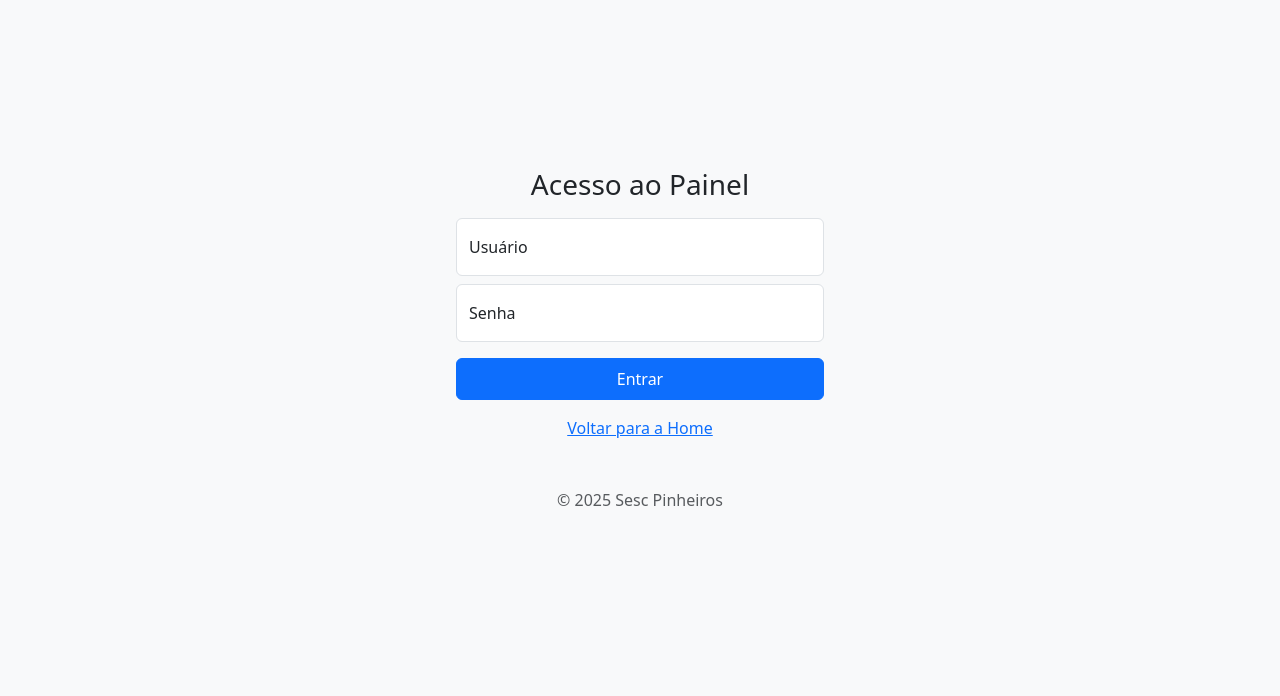
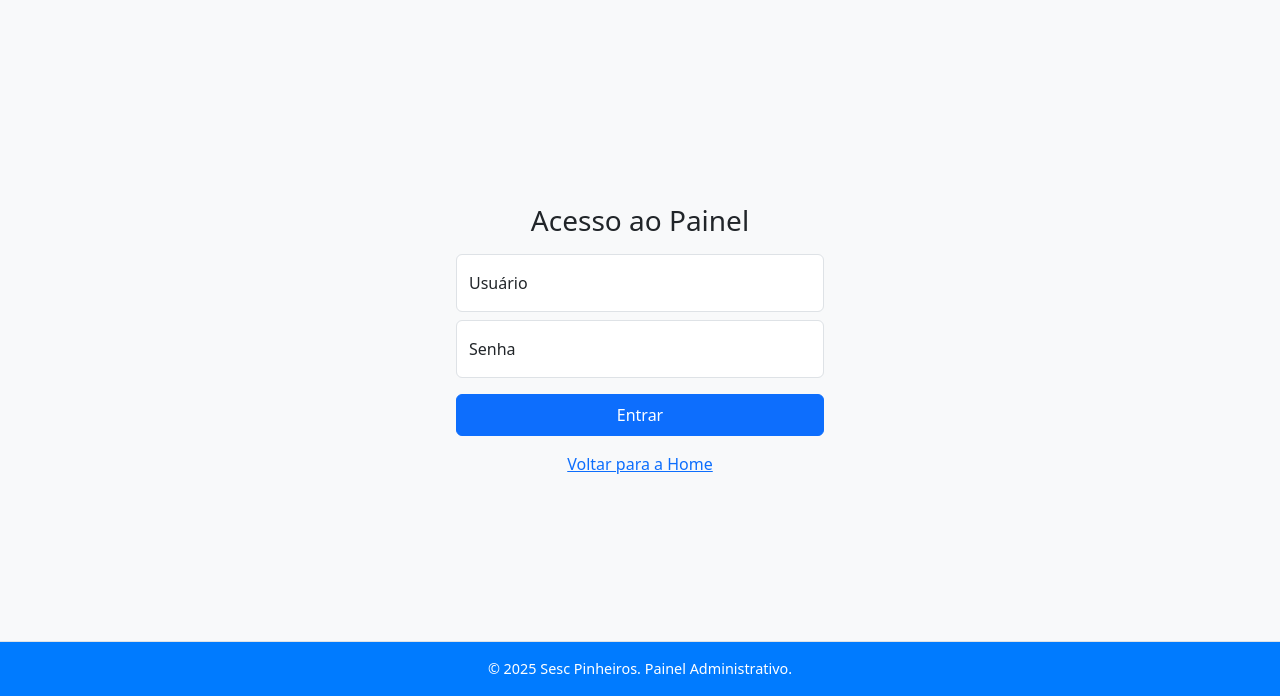
Before and after one commit to AndreyLee/Appcore, a PHP site: page /admin/login.php in a window 1280 px wide. Shown: the part 104-800 px from the top of the page. Run offline with PHP 8.4, Linux system fonts and the light colour scheme; some libraries are stand-ins or nearby versions.

Commit message:
fix: Adiciona rodapé à página de login
Este commit adiciona o rodapé padrão da aplicação à página de login (`login.php`), garantindo uma experiência visual consistente.

- O HTML do rodapé foi adicionado.
- O CSS customizado para o rodapé foi incluído.
- O texto de copyright duplicado dentro do formulário foi removido.
- A classe `fixed-bottom` foi aplicada para manter o rodapé fixo na parte inferior da tela.

```diff
--- a/app/admin/login.php
+++ b/app/admin/login.php
@@ -1,18 +1,17 @@
 <?php
 session_start();
-require_once '../config.php'; // Agora usaremos $pdo
+require_once '../config.php';
 
 $mensagem_erro = '';
-$mensagem_sucesso = ''; // Para a mensagem de senha alterada
+$mensagem_sucesso = '';
 
-// Verificar se há mensagem de status da alteração de senha
 if(isset($_GET['status']) && $_GET['status'] === 'senha_alterada') {
     $mensagem_sucesso = "Senha alterada com sucesso! Por favor, faça login novamente.";
 }
 
 if ($_SERVER['REQUEST_METHOD'] === 'POST') {
     $username_input = trim($_POST['username'] ?? '');
-    $password_input = $_POST['password'] ?? ''; // Não trimar a senha aqui
+    $password_input = $_POST['password'] ?? '';
 
     if (empty($username_input) || empty($password_input)) {
         $mensagem_erro = 'Usuário e senha são obrigatórios.';
@@ -24,25 +23,16 @@ if ($_SERVER['REQUEST_METHOD'] === 'POST') {
             $stmt->execute();
             $usuario_db = $stmt->fetch(PDO::FETCH_ASSOC);
 
-            if ($usuario_db) {
-                // Usuário encontrado, agora verificar a senha
-                if (password_verify($password_input, $usuario_db['password_hash'])) {
-                    // Senha correta
+            if ($usuario_db && password_verify($password_input, $usuario_db['password_hash'])) {
                 session_regenerate_id(true);
                 $_SESSION['admin_logged_in'] = true;
                 $_SESSION['admin_user_id'] = $usuario_db['id'];
                 $_SESSION['admin_username'] = $usuario_db['username'];
                 $_SESSION['admin_user_role'] = $usuario_db['role'];
-
                 header('Location: index.php');
                 exit;
             } else {
-                    // Senha incorreta
-                    $mensagem_erro = 'Usuário ou senha inválidos (debug: senha incorreta).';
-                }
-            } else {
-                // Usuário não encontrado
-                $mensagem_erro = 'Usuário ou senha inválidos (debug: usuário não encontrado).';
+                $mensagem_erro = 'Usuário ou senha inválidos.';
             }
         } catch (PDOException $e) {
             $mensagem_erro = "Erro na consulta ao banco de dados: " . $e->getMessage();
@@ -50,17 +40,10 @@ if ($_SERVER['REQUEST_METHOD'] === 'POST') {
     }
 }
 
-// Se já estiver logado, redireciona para o painel
 if (isset($_SESSION['admin_logged_in']) && $_SESSION['admin_logged_in'] === true) {
     header('Location: index.php');
     exit;
 }
-
-// Verificar se há mensagem de status da alteração de senha
-if(isset($_GET['status']) && $_GET['status'] === 'senha_alterada') {
-    $mensagem_sucesso = "Senha alterada com sucesso! Por favor, faça login novamente.";
-}
-
 ?>
 <!DOCTYPE html>
 <html lang="pt-BR" class="h-100">
@@ -79,6 +62,14 @@ if(isset($_GET['status']) && $_GET['status'] === 'senha_alterada') {
             text-align: center;
             box-shadow: 0 2px 4px rgba(0, 0, 0, 0.1);
         }
+        footer {
+            text-align: center;
+            padding: 15px;
+            background-color: #007bff;
+            color: #6c757d;
+            font-size: 0.9em;
+            border-top: 1px solid #dee2e6;
+        }
         .form-signin { max-width: 400px; padding: 1rem; }
     </style>
 </head>
@@ -91,32 +82,14 @@ if(isset($_GET['status']) && $_GET['status'] === 'senha_alterada') {
             <?php if (!empty($mensagem_erro)): ?>
                 <script>
                     document.addEventListener('DOMContentLoaded', function() {
-                        Swal.fire({
-                            toast: true,
-                            position: 'top-end',
-                            icon: 'error',
-                            title: '<?php echo addslashes(htmlspecialchars($mensagem_erro)); ?>',
-                            showConfirmButton: false,
-                            showCloseButton: true,
-                            timer: 5000,
-                            timerProgressBar: true
-                        });
+                        Swal.fire({ toast: true, position: 'top-end', icon: 'error', title: '<?php echo addslashes(htmlspecialchars($mensagem_erro)); ?>', showConfirmButton: false, showCloseButton: true, timer: 5000, timerProgressBar: true });
                     });
                 </script>
             <?php endif; ?>
             <?php if (!empty($mensagem_sucesso)): ?>
                 <script>
                     document.addEventListener('DOMContentLoaded', function() {
-                        Swal.fire({
-                            toast: true,
-                            position: 'top-end',
-                            icon: 'success',
-                            title: '<?php echo addslashes(htmlspecialchars($mensagem_sucesso)); ?>',
-                            showConfirmButton: false,
-                            showCloseButton: true,
-                            timer: 5000,
-                            timerProgressBar: true
-                        });
+                        Swal.fire({ toast: true, position: 'top-end', icon: 'success', title: '<?php echo addslashes(htmlspecialchars($mensagem_sucesso)); ?>', showConfirmButton: false, showCloseButton: true, timer: 5000, timerProgressBar: true });
                     });
                 </script>
             <?php endif; ?>
@@ -133,10 +106,12 @@ if(isset($_GET['status']) && $_GET['status'] === 'senha_alterada') {
                 </div>
                 <button class="btn btn-primary w-100 py-2 mt-3" type="submit">Entrar</button>
                 <p class="mt-3 text-center"><a href="../index.php">Voltar para a Home</a></p>
-                <p class="mt-5 mb-3 text-body-secondary text-center">&copy; <?php echo date("Y"); ?> Sesc Pinheiros</p>
             </form>
         </div>
     </main>
+    <footer class="text-white text-center p-3 fixed-bottom">
+        <p class="mb-0">&copy; <?php echo date("Y"); ?> Sesc Pinheiros. Painel Administrativo.</p>
+    </footer>
     <script src="https://cdn.jsdelivr.net/npm/bootstrap@5.3.3/dist/js/bootstrap.bundle.min.js"></script>
 </body>
 </html>
```
Lines whose indentation alone changed are shown as unchanged.
